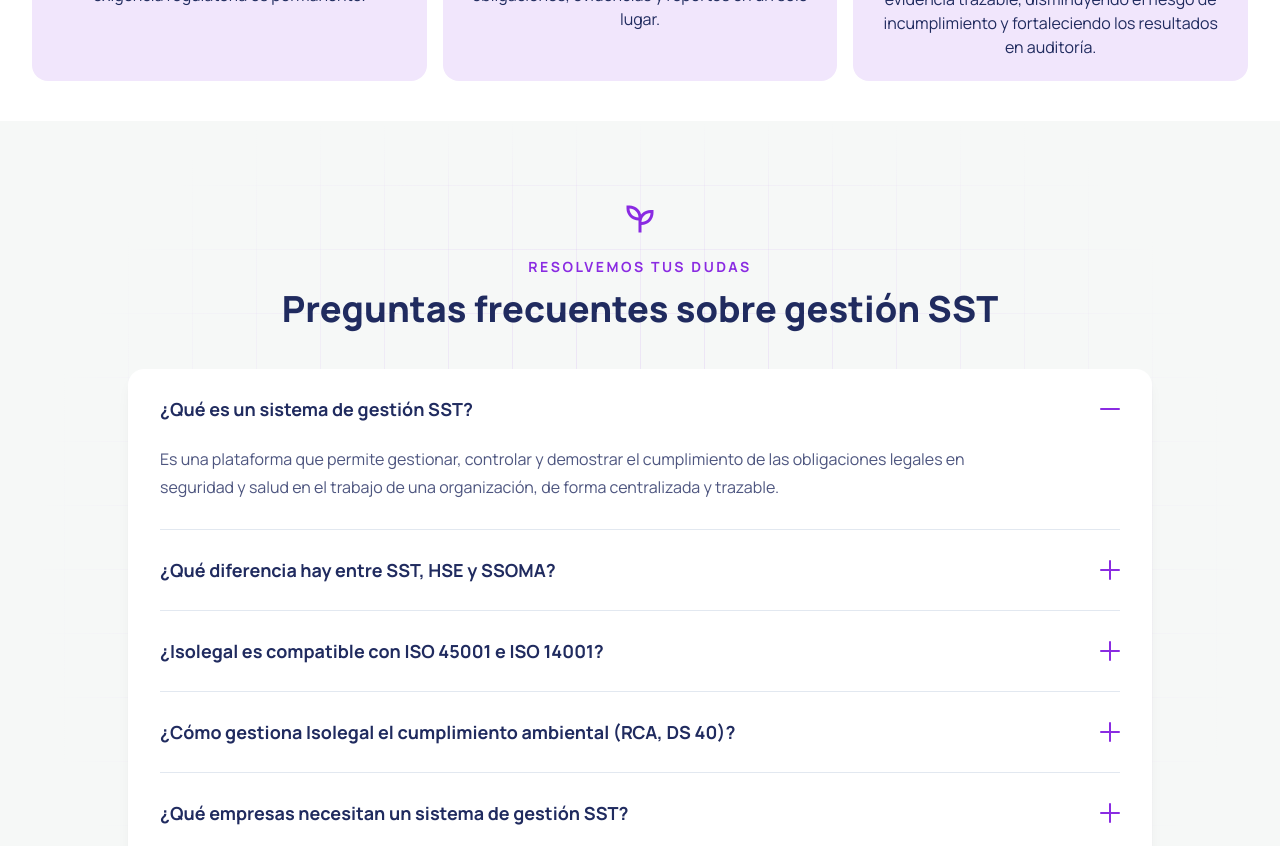
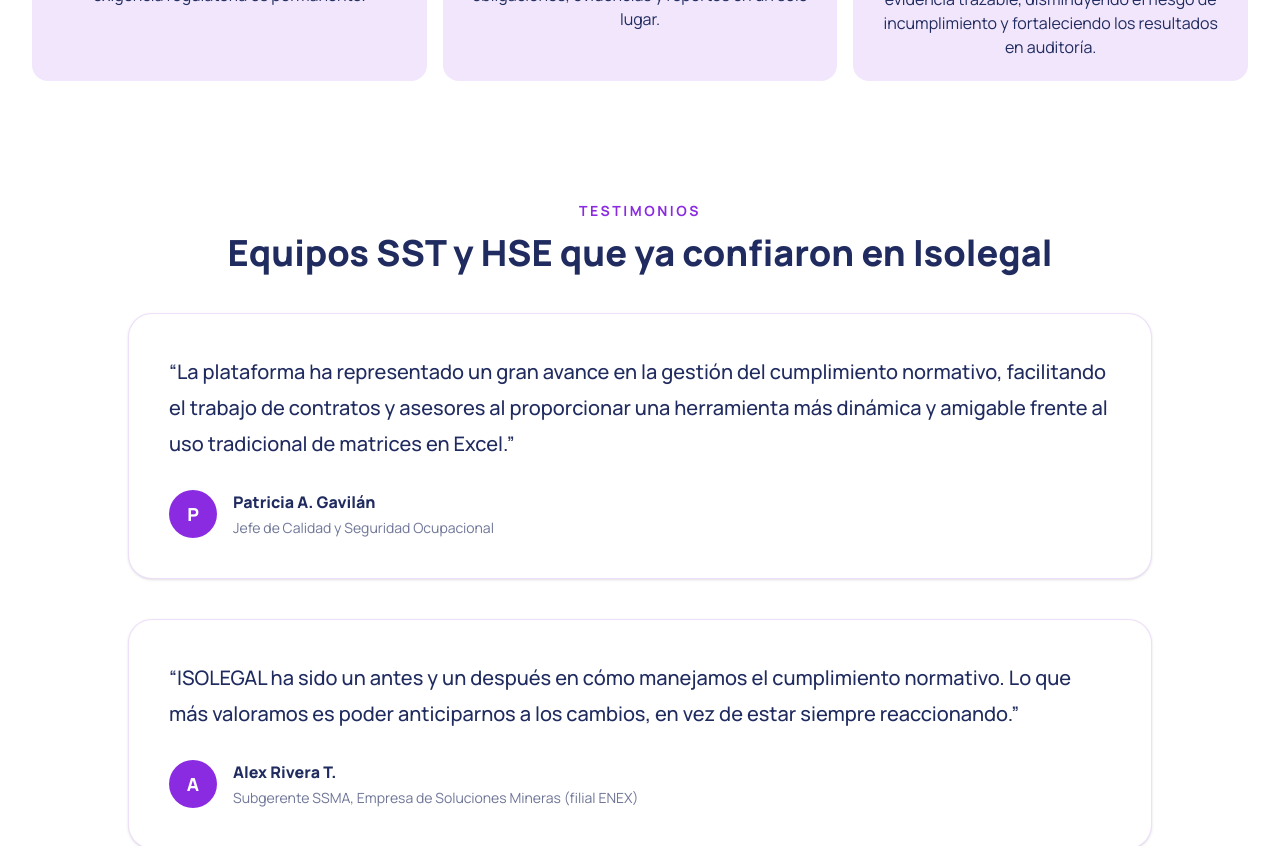
Before and after one commit to sokkay/isolegal-web-comercial, a Next.js app: page /areas/sst in a window 1280 px wide. Shown: the part 4120-4966 px from the top of the page. Built offline with nearby package versions, Linux system fonts and the light colour scheme; no server answers.

Commit message:
feat(sst): incorporar testimonios de Patricia Gavilán y Alex Rivera

```diff
--- a/app/areas/sst/page.tsx
+++ b/app/areas/sst/page.tsx
@@ -10,6 +10,7 @@ import {
   SstRegulationCategories,
   SstRiskCta,
   SstSteps,
+  SstTestimonials,
 } from "@/sections/sst-landing";
 import type { Metadata } from "next";
 
@@ -70,6 +71,7 @@ export default function SistemaGestionSstPage() {
       <SstRegulationCategories />
       <SstSteps />
       <SstMetrics />
+      <SstTestimonials />
       <SstFaq />
       <SstRiskCta />
       <FloatingActionButton />
--- a/sections/software-landing/SoftwareTestimonial.tsx
+++ b/sections/software-landing/SoftwareTestimonial.tsx
@@ -1,28 +1,32 @@
-type SoftwareTestimonialProps = {
-  title: string;
+type Testimonial = {
   quote: string;
   name: string;
   role: string;
 };
 
-export default function SoftwareTestimonial({
-  title,
-  quote,
-  name,
-  role,
-}: SoftwareTestimonialProps) {
+type SoftwareTestimonialProps = { title: string } & (
+  | Testimonial
+  | { items: Testimonial[] }
+);
+
+export default function SoftwareTestimonial(props: SoftwareTestimonialProps) {
+  const items = "items" in props ? props.items : [props];
   return (
     <section className="dark:bg-darkBlue bg-white py-16 sm:py-20">
       <div className="container mx-auto">
         <div className="mx-auto max-w-4xl text-center">
           <p className="text-primary mb-3 text-sm font-bold tracking-[0.18em] uppercase dark:text-(--color-primary-on-dark)">
-            Testimonio
+            {items.length === 1 ? "Testimonio" : "Testimonios"}
           </p>
           <h2 className="text-text text-3xl font-extrabold sm:text-4xl">
-            {title}
+            {props.title}
           </h2>
         </div>
-        <figure className="bg-card-background border-primary/15 mx-auto mt-10 max-w-5xl rounded-3xl border p-7 shadow-sm sm:p-10">
+        {items.map(({ quote, name, role }) => (
+          <figure
+            key={name}
+            className="bg-card-background border-primary/15 mx-auto mt-10 max-w-5xl rounded-3xl border p-7 shadow-sm sm:p-10"
+          >
             <blockquote className="text-text text-lg leading-8 font-medium sm:text-xl sm:leading-9">
               “{quote}”
             </blockquote>
@@ -34,11 +38,14 @@ export default function SoftwareTestimonial({
                 {name.charAt(0)}
               </span>
               <span>
-              <strong className="text-text block font-extrabold">{name}</strong>
+                <strong className="text-text block font-extrabold">
+                  {name}
+                </strong>
                 <span className="text-text/65 mt-1 block text-sm">{role}</span>
               </span>
             </figcaption>
           </figure>
+        ))}
       </div>
     </section>
   );
--- /dev/null
+++ b/sections/sst-landing/SstTestimonials.tsx
@@ -0,0 +1,23 @@
+import { SoftwareTestimonial } from "@/sections/software-landing";
+
+export default function SstTestimonials() {
+  return (
+    <SoftwareTestimonial
+      title="Equipos SST y HSE que ya confiaron en Isolegal"
+      items={[
+        {
+          quote:
+            "La plataforma ha representado un gran avance en la gestión del cumplimiento normativo, facilitando el trabajo de contratos y asesores al proporcionar una herramienta más dinámica y amigable frente al uso tradicional de matrices en Excel.",
+          name: "Patricia A. Gavilán",
+          role: "Jefe de Calidad y Seguridad Ocupacional",
+        },
+        {
+          quote:
+            "ISOLEGAL ha sido un antes y un después en cómo manejamos el cumplimiento normativo. Lo que más valoramos es poder anticiparnos a los cambios, en vez de estar siempre reaccionando.",
+          name: "Alex Rivera T.",
+          role: "Subgerente SSMA, Empresa de Soluciones Mineras (filial ENEX)",
+        },
+      ]}
+    />
+  );
+}
--- a/sections/sst-landing/index.ts
+++ b/sections/sst-landing/index.ts
@@ -6,3 +6,4 @@ export { default as SstMetrics } from "./SstMetrics";
 export { default as SstRegulationCategories } from "./SstRegulationCategories";
 export { default as SstRiskCta } from "./SstRiskCta";
 export { default as SstSteps } from "./SstSteps";
+export { default as SstTestimonials } from "./SstTestimonials";
```
Lines whose indentation alone changed are shown as unchanged.
